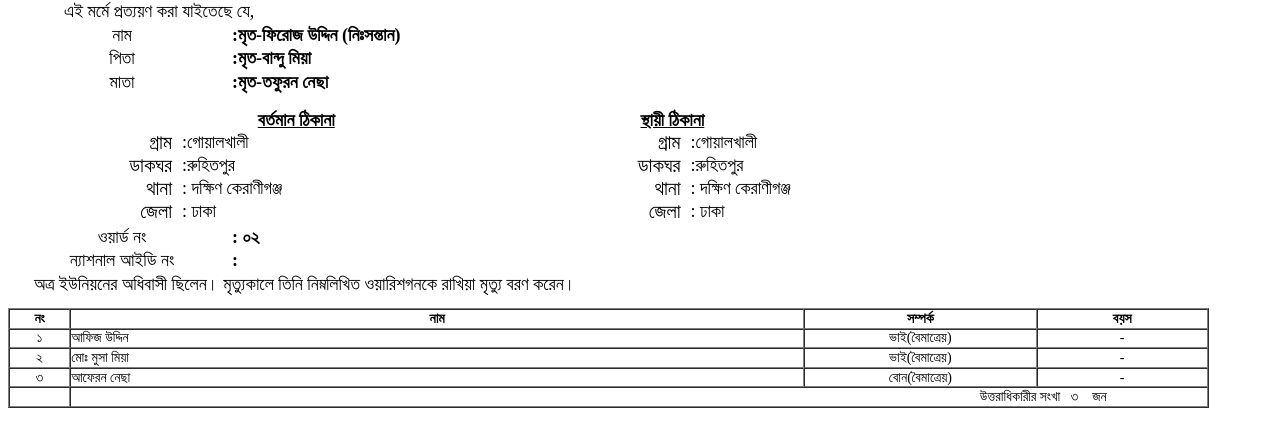
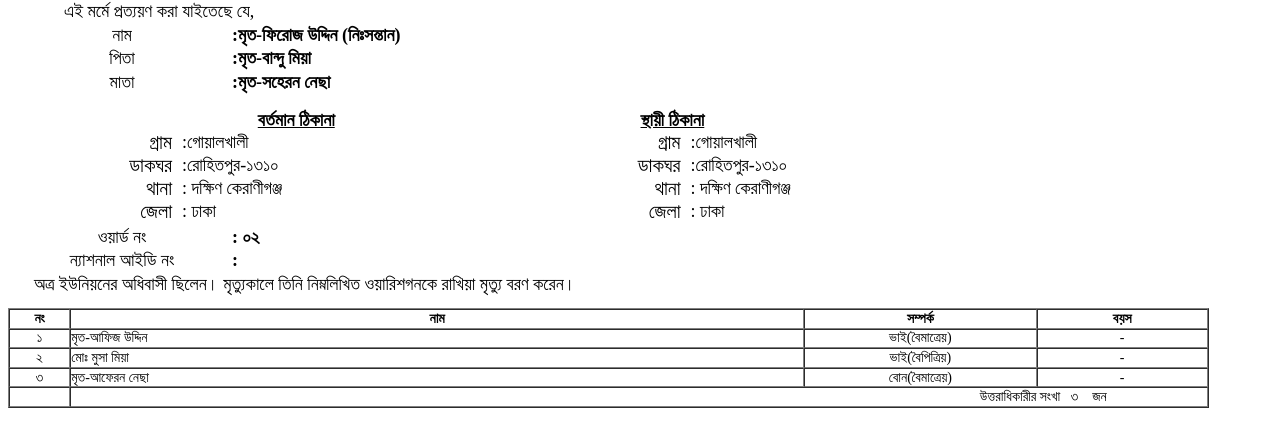
Before and after one commit to bastaup/index.php-onlinetrack-warish_onosondan-tid-20242633813007558, a plain HTML site: page index.html in a window 1280 px wide. Shown: the part 224-661 px from the top of the page. Drawn offline with Linux system fonts and the light colour scheme.

Commit message:
Update index.html

```diff
--- a/index.html
+++ b/index.html
@@ -77,7 +77,7 @@
             <tr>
                 <td style="font-size:18px; text-align:center;">মাতা </td>
                 <td>
-                    <font style="font-size:18px;  font-weight:bold;">:মৃত-তফুরন নেছা</font>
+                    <font style="font-size:18px;  font-weight:bold;">:মৃত-সহেরন নেছা</font>
                 </td>
                 <td></td>
                 <td></td>
@@ -100,7 +100,7 @@
                             <tr>
                                 <td style="width:158px;text-align:right; padding-right:10px; font-size:20px;">ডাকঘর</td>
                                 <td>
-                                    <font style="font-size:18px;">:রুহিতপুর</font>
+                                    <font style="font-size:18px;">:রোহিতপুর-১৩১০</font>
                                 </td>
                             </tr>
                             <tr>
@@ -135,7 +135,7 @@
                             <tr>
                                 <td style="text-align:right; padding-right:10px; font-size:20px;">ডাকঘর </td>
                                 <td>
-                                    <font style="font-size:18px;">:রুহিতপুর</font>
+                                    <font style="font-size:18px;">:রোহিতপুর-১৩১০</font>
                                 </td>
                             </tr>
                             <tr>
@@ -187,19 +187,19 @@
             </tr>
             <tr>
                 <td style="text-align:center;">১</td>
-                <td style="">আফিজ উদ্দিন</td>
+                <td style=""> মৃত-আফিজ উদ্দিন</td>
                 <td style="text-align:center;">ভাই(বৈমাত্রেয়)</td>
                 <td style="text-align:center;">-</td>
             </tr>
             <td
 style="text-align:center;">২</td>
                 <td style="">মোঃ মুসা মিয়া</td>
-                <td style="text-align:center;">ভাই(বৈমাত্রেয়)</td>
+                <td style="text-align:center;">ভাই(বৈপিত্রিয়)</td>
                 <td style="text-align:center;">-</td>
             </tr>
             <td
 style="text-align:center;">৩</td>
-                <td style="">আফেরন নেছা</td>
+                <td style="">মৃত-আফেরন নেছা</td>
                 <td style="text-align:center;">বোন(বৈমাত্রেয়)</td>
                 <td style="text-align:center;">-</td>
             </tr>
```
